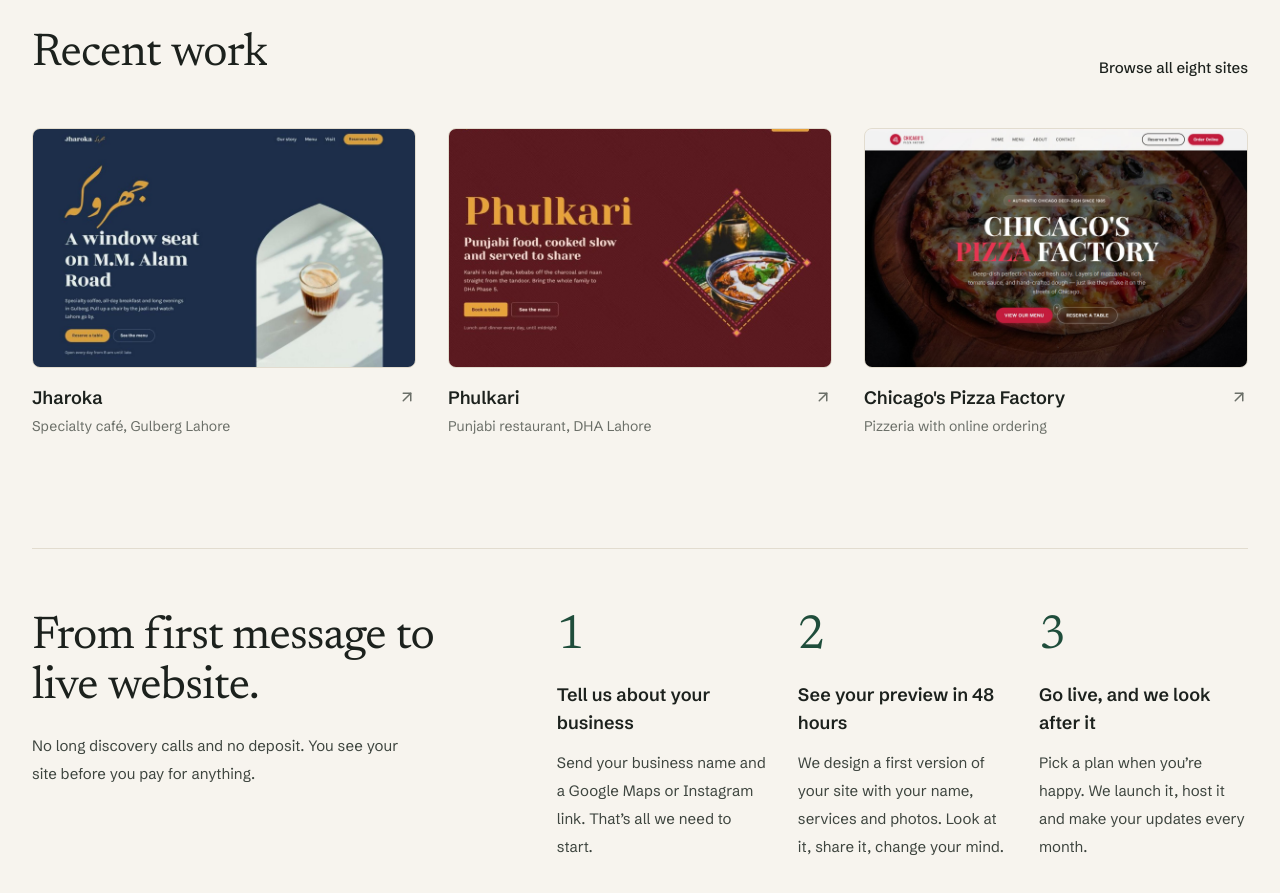
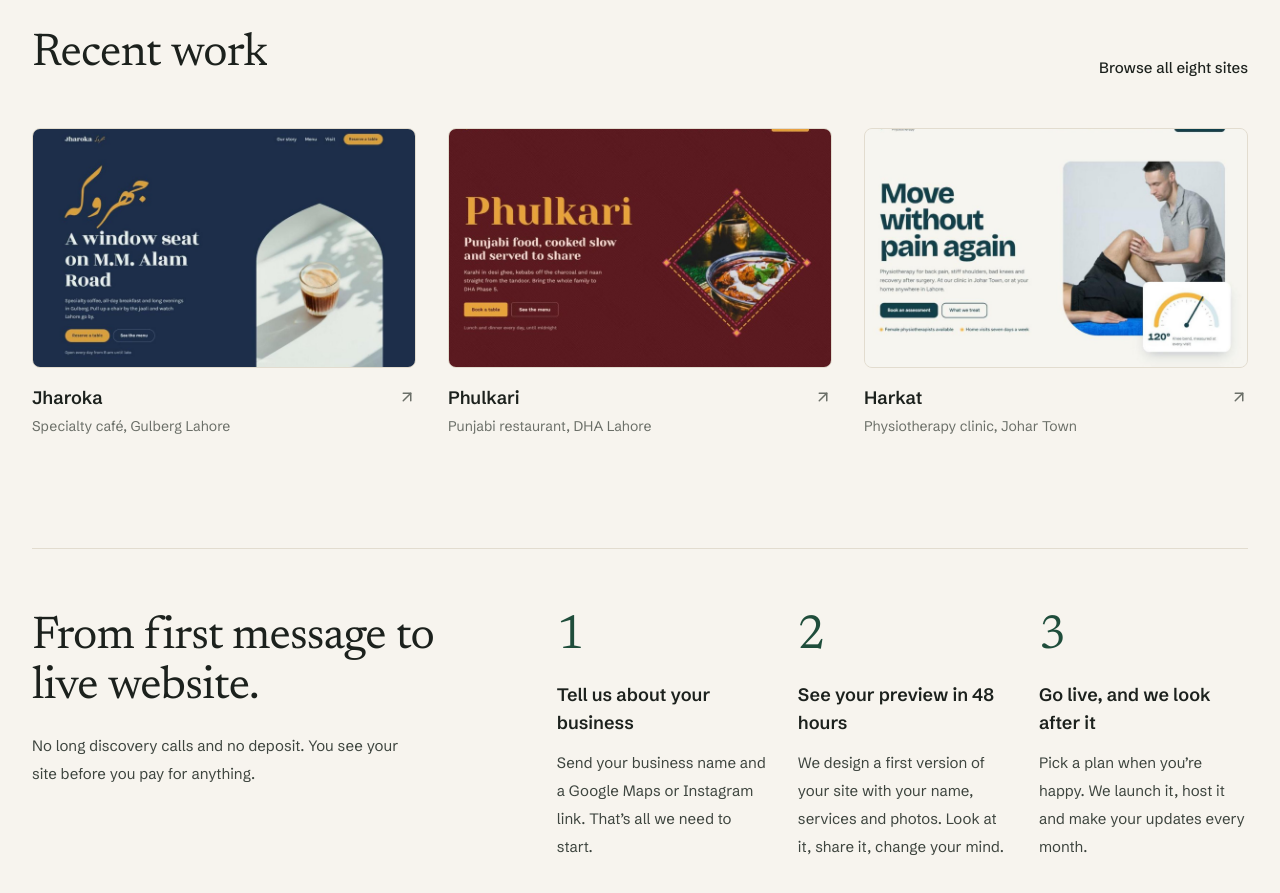
Before and after one commit to Awaiz11/Nexaflow, a Next.js app: page / in a window 1280 px wide. Shown: the part 1460-2353 px from the top of the page. Built offline with nearby package versions, Linux system fonts and the light colour scheme.

Commit message:
Show Harkat in recent work

```diff
--- a/src/app/page.tsx
+++ b/src/app/page.tsx
@@ -24,10 +24,10 @@ const recentWork = [
     image: "/phulkari-shot.jpg",
   },
   {
-    name: "Chicago's Pizza Factory",
-    kind: "Pizzeria with online ordering",
-    url: "https://chicago-s.vercel.app/",
-    image: "/chicago-shot.jpg",
+    name: "Harkat",
+    kind: "Physiotherapy clinic, Johar Town",
+    url: "https://harkat-physio.vercel.app/",
+    image: "/harkat-shot.jpg",
   },
 ];
 
```
